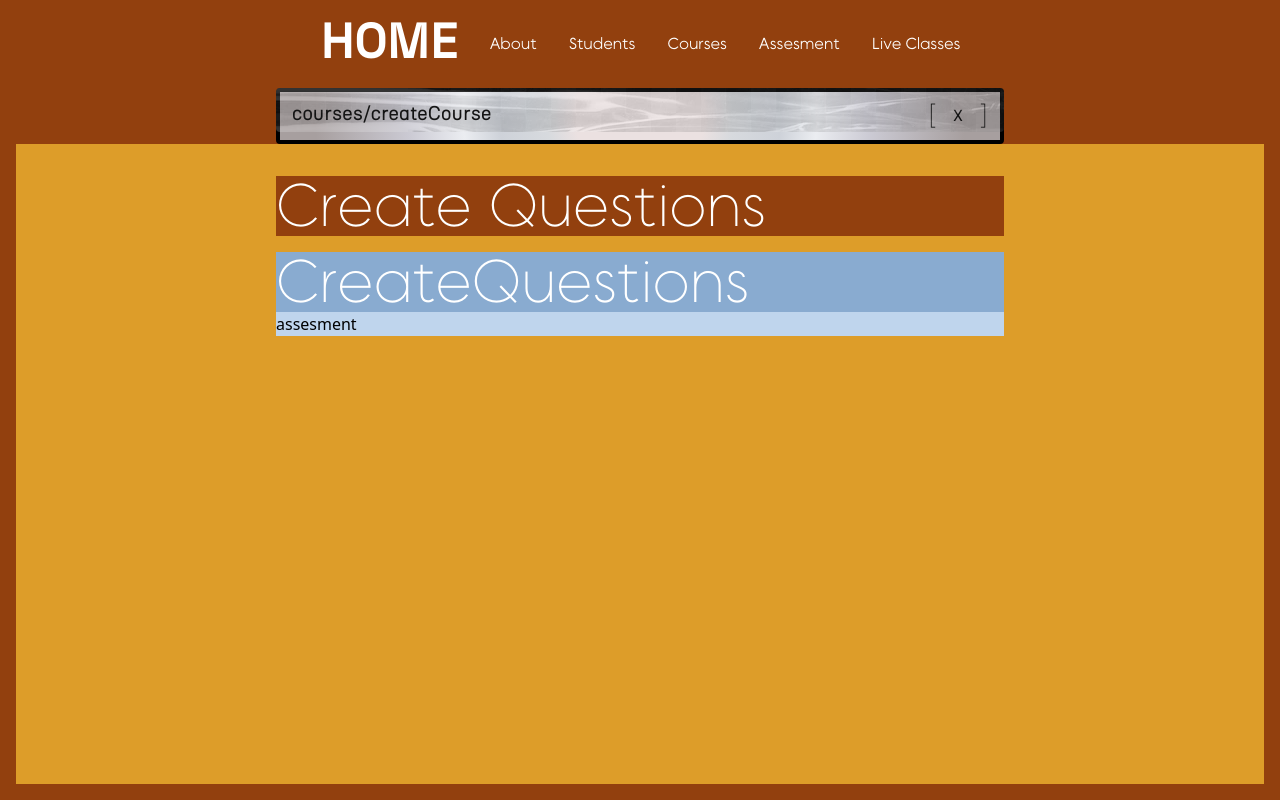
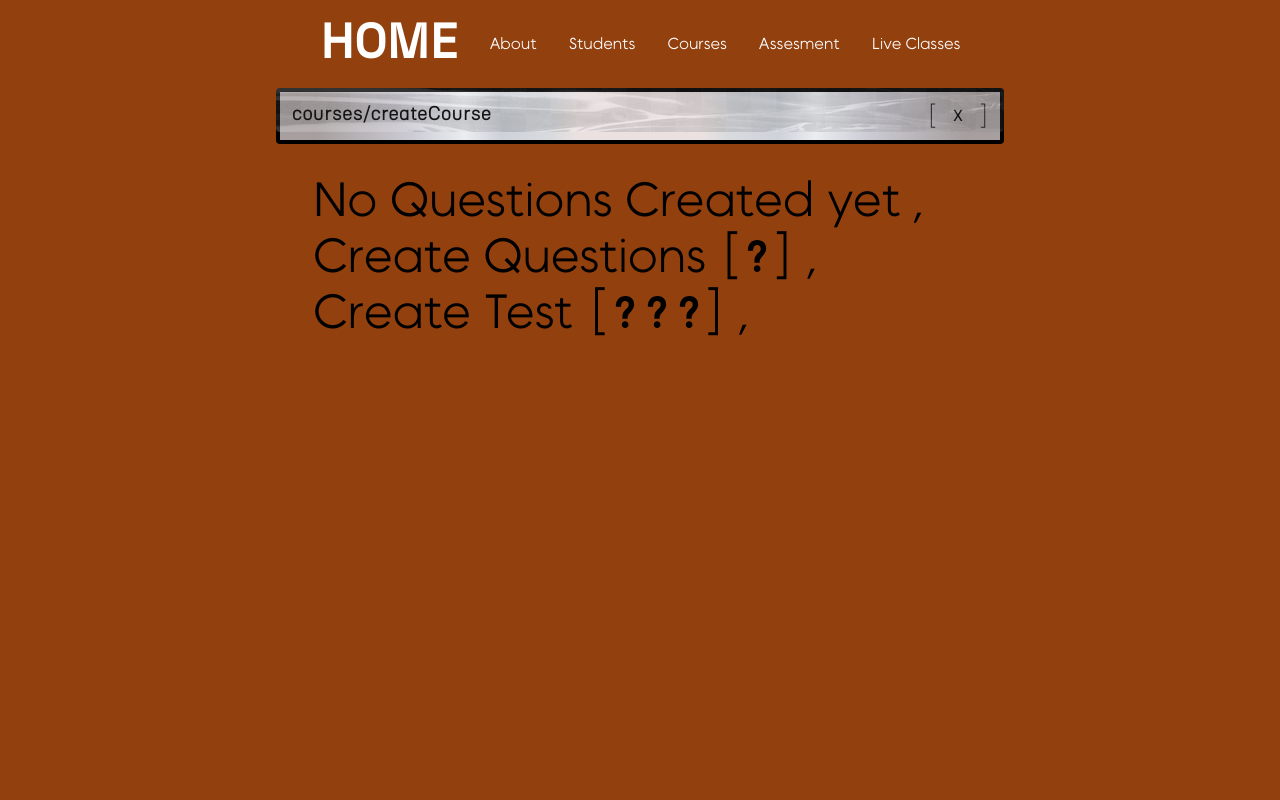
Before and after one commit to Lerin17/learn-app-prime, a Next.js app in the folder learn-app/: page /assesment in a window 1280 px wide. Built offline with nearby package versions, Linux system fonts and the light colour scheme; no server answers; a web font is replaced by a local one.

Commit message:
Assesment CreateQuestion #1

```diff
--- a/learn-app/components/GeneralPurpose/dutton.tsx
+++ b/learn-app/components/GeneralPurpose/dutton.tsx
@@ -1,4 +1,5 @@
 import React from 'react'
+import { motion } from 'framer-motion'
 
 const dutton = () => {
   return (
@@ -6,4 +7,18 @@ const dutton = () => {
   )
 }
 
-export default dutton
+
+const DuttonLarge = (props:any) => {
+  return (
+    <motion.div transition={{type:'tween', duration:0.3}} whileHover={{
+      skewX:-20
+    }} className='flex items-center font-header6  cursor-pointer px-4'>
+      [
+      <motion.div  className=' transition-all'>
+         {props.icon}
+      </motion.div>]
+      </motion.div>
+  )
+}
+
+export  {dutton, DuttonLarge}
--- a/learn-app/components/assesment/CreateQuestions.tsx
+++ b/learn-app/components/assesment/CreateQuestions.tsx
@@ -2,9 +2,7 @@ import React from 'react'
 
 const CreateQuestions = () => {
   return (
-    <div style={{
-      backgroundColor:'#89ABD0'
-    }} className='mt-4'>CreateQuestions</div>
+    <div>CreateQuestions</div>
   )
 }
 
--- /dev/null
+++ b/learn-app/components/assesment/QuestionsHome.tsx
@@ -0,0 +1,40 @@
+import React from 'react'
+import { motion } from 'framer-motion'
+
+import { DuttonLarge } from '../GeneralPurpose/dutton'
+
+const CreateQuestions = () => {
+  return (
+    <div>
+        <div className='bg-amber-800'>
+           No Questions Created yet <span className='font-header6' >,</span>
+          </div>
+          <div style={{
+      // backgroundColor:'#89ABD0'
+    }} className=' flex pt-2'>Create Questions
+
+    <DuttonLarge
+    icon={ <svg className='fill-current ' xmlns="http://www.w3.org/2000/svg" width="32" height="32" viewBox="0 0 24 24"><path d="M14.601 21.5c0 1.38-1.116 2.5-2.499 2.5-1.378 0-2.499-1.12-2.499-2.5s1.121-2.5 2.499-2.5c1.383 0 2.499 1.119 2.499 2.5zm-2.42-21.5c-4.029 0-7.06 2.693-7.06 8h3.955c0-2.304.906-4.189 3.024-4.189 1.247 0 2.57.828 2.684 2.411.123 1.666-.767 2.511-1.892 3.582-2.924 2.78-2.816 4.049-2.816 7.196h3.943c0-1.452-.157-2.508 1.838-4.659 1.331-1.436 2.986-3.222 3.021-5.943.047-3.963-2.751-6.398-6.697-6.398z"/></svg>}
+    />
+
+
+      <span className='font-header6' >,</span> </div>
+
+      <div style={{
+      // backgroundColor:'#89ABD0'
+    }} className=' flex pt-2'>Create Test
+
+    <DuttonLarge
+    icon={<div className='flex'> <svg className='fill-current ' xmlns="http://www.w3.org/2000/svg" width="32" height="32" viewBox="0 0 24 24"><path d="M14.601 21.5c0 1.38-1.116 2.5-2.499 2.5-1.378 0-2.499-1.12-2.499-2.5s1.121-2.5 2.499-2.5c1.383 0 2.499 1.119 2.499 2.5zm-2.42-21.5c-4.029 0-7.06 2.693-7.06 8h3.955c0-2.304.906-4.189 3.024-4.189 1.247 0 2.57.828 2.684 2.411.123 1.666-.767 2.511-1.892 3.582-2.924 2.78-2.816 4.049-2.816 7.196h3.943c0-1.452-.157-2.508 1.838-4.659 1.331-1.436 2.986-3.222 3.021-5.943.047-3.963-2.751-6.398-6.697-6.398z"/></svg>
+    <svg className='fill-current ' xmlns="http://www.w3.org/2000/svg" width="32" height="32" viewBox="0 0 24 24"><path d="M14.601 21.5c0 1.38-1.116 2.5-2.499 2.5-1.378 0-2.499-1.12-2.499-2.5s1.121-2.5 2.499-2.5c1.383 0 2.499 1.119 2.499 2.5zm-2.42-21.5c-4.029 0-7.06 2.693-7.06 8h3.955c0-2.304.906-4.189 3.024-4.189 1.247 0 2.57.828 2.684 2.411.123 1.666-.767 2.511-1.892 3.582-2.924 2.78-2.816 4.049-2.816 7.196h3.943c0-1.452-.157-2.508 1.838-4.659 1.331-1.436 2.986-3.222 3.021-5.943.047-3.963-2.751-6.398-6.697-6.398z"/></svg>
+    <svg className='fill-current ' xmlns="http://www.w3.org/2000/svg" width="32" height="32" viewBox="0 0 24 24"><path d="M14.601 21.5c0 1.38-1.116 2.5-2.499 2.5-1.378 0-2.499-1.12-2.499-2.5s1.121-2.5 2.499-2.5c1.383 0 2.499 1.119 2.499 2.5zm-2.42-21.5c-4.029 0-7.06 2.693-7.06 8h3.955c0-2.304.906-4.189 3.024-4.189 1.247 0 2.57.828 2.684 2.411.123 1.666-.767 2.511-1.892 3.582-2.924 2.78-2.816 4.049-2.816 7.196h3.943c0-1.452-.157-2.508 1.838-4.659 1.331-1.436 2.986-3.222 3.021-5.943.047-3.963-2.751-6.398-6.697-6.398z"/></svg></div>}
+    />
+
+
+      <span className='font-header6' >,</span> </div>
+    </div>
+
+  )
+}
+
+export default CreateQuestions
--- a/learn-app/components/students/StudentLibary.tsx
+++ b/learn-app/components/students/StudentLibary.tsx
@@ -13,7 +13,10 @@ const StudentLibaryDisplay = StudentArray.map(item => <motion.div animate={isAss
     height: '100px',
     width: '100px'
 }} className={`text-white border-x-2 mr-1 mb-1 border-y-2 border-r-none bg-gradient-to-b from-black via-black to-gray-800 bg-gradient-to-r rhombus  ${isAssesmentopen?'mx-8 mt-14':''}`} >
+  <span className='font-header8 text-xl text-white'>
     *
+  </span>
+
 </motion.div>)
 
   return (
--- /dev/null
+++ b/learn-app/context/AssesmentContext.tsx
@@ -0,0 +1,17 @@
+import React from 'react'
+
+const AssesmentContext = React.createContext<any>(null)
+
+const AssesmentContextProvider = (props:any) => {
+
+    const [isCreateQuestionsOpen, setisCreateQuestionsOpen] = React.useState(false);
+
+
+  return (
+    <AssesmentContext.Provider value={{g:'s'}}>
+        {props.children}
+    </AssesmentContext.Provider>
+  )
+}
+
+export {AssesmentContext, AssesmentContextProvider}
--- a/learn-app/pages/_app.tsx
+++ b/learn-app/pages/_app.tsx
@@ -10,11 +10,13 @@ import { StudentContextProvider } from '../context/StudentContext'
 import { StyledEngineProvider, ThemeProvider } from '@mui/material'
 import { UtilityContextProvider } from '../context/UtilityContext'
 import { CourseContextProvider } from '../context/CourseContext'
+import { AssesmentContextProvider } from '../context/AssesmentContext'
 
 function MyApp({ Component, pageProps }: AppProps) {
   return (
     <ThemeProvider theme={theme} >
     <StyledEngineProvider injectFirst >
+      <AssesmentContextProvider>
       <UtilityContextProvider>
         <CourseContextProvider>
           <StudentContextProvider>
@@ -28,6 +30,8 @@ function MyApp({ Component, pageProps }: AppProps) {
         </StudentContextProvider>
         </CourseContextProvider>
       </UtilityContextProvider>
+      </AssesmentContextProvider>
+
 
     </StyledEngineProvider>
 
--- a/learn-app/pages/assesment.tsx
+++ b/learn-app/pages/assesment.tsx
@@ -1,26 +1,26 @@
 import { NextPage } from 'next'
 import React from 'react'
-import CreateQuestions from '../components/assesment/CreateQuestions'
+import CreateQuestions from '../components/assesment/QuestionsHome'
+import QuestionsHome from '../components/assesment/QuestionsHome'
 
 const assesment:NextPage = () => {
   return (
     <div
     style={{
-      backgroundColor:'#DD9D29'
+      // backgroundColor:'#DD9D29'
     }}
-    className='flex justify-center  h-full '>
+    className='flex justify-center mt-8  xl:px-16 lg:px-14'>
         <div className='xl:w-7/12 lg:w-9/12 w-11/12 '>
-        <div className='font-header8 text-6xl text-white mt-8' >
-          <div className='bg-amber-800'>
-            Create Questions
-          </div>
-            <CreateQuestions/>
+        <div className='font-header6 font-extralight text-5xl text-black ' >
+
+            <QuestionsHome/>
         </div>
-        <div style={{
-          backgroundColor:'#BFD5ED'
+
+        {/* <div style={{
+          // backgroundColor:'#BFD5ED'
         }}>
              assesment
-        </div>
+        </div> */}
 
     </div>
     </div>
--- a/learn-app/styles/globals.css
+++ b/learn-app/styles/globals.css
@@ -286,12 +286,11 @@ background-color: #ffffff;
 }
 
 .rhombus{
-  background-color: #e5e5f7;
+  background-color: #090701;
   opacity: 0.8;
-  background-image:  linear-gradient(135deg, #92400e 25%, transparent 25%), linear-gradient(225deg, #92400e 25%, transparent 25%), linear-gradient(45deg, #92400e 25%, transparent 25%), linear-gradient(315deg, #92400e 25%, #e5e5f7 25%);
-  background-position:  15px 0, 15px 0, 0 0, 0 0;
-  background-size: 15px 15px;
-  background-repeat: repeat;
+  background-image:  repeating-linear-gradient(45deg, #92400e 25%, transparent 25%, transparent 75%, #92400e 75%, #92400e), repeating-linear-gradient(45deg, #92400e 25%, #090701 25%, #090701 75%, #92400e 75%, #92400e);
+  background-position: 0 0, 12px 12px;
+  background-size: 24px 24px;
 }
 
 .dot{
```
Lines whose indentation alone changed are shown as unchanged.
